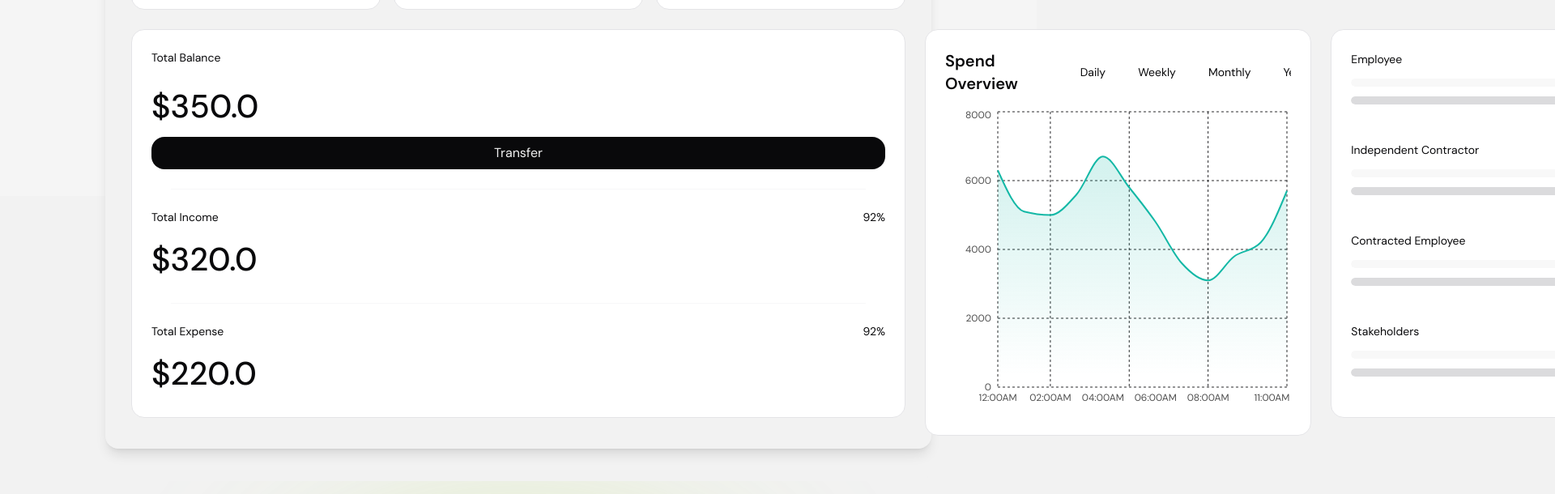
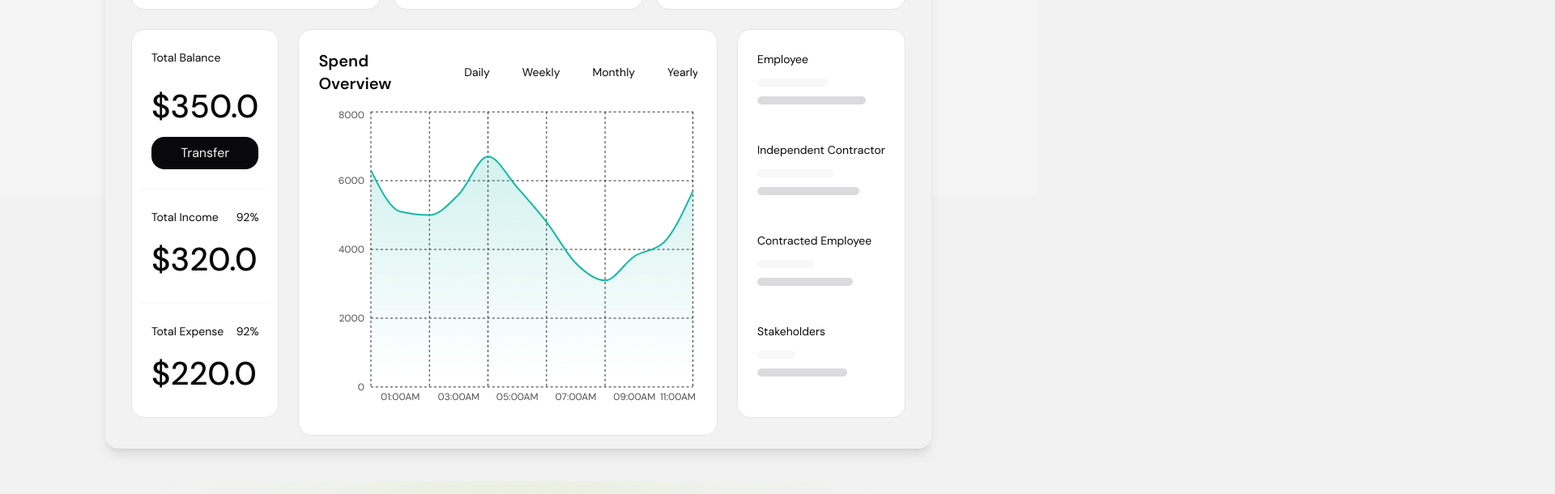
Before and after one commit to hazem-e99/Beetleware-Task25, a React (Vite) app: page / in a window 1280 px wide. Shown: the part 1146-1756 px from the top of the page at 81% size, 1920 px wide, since content can reach past the window. Built offline with nearby package versions, Linux system fonts and the light colour scheme.

Commit message:
Update StatsSection.jsx

```diff
--- a/src/components/sections/StatsSection.jsx
+++ b/src/components/sections/StatsSection.jsx
@@ -26,9 +26,9 @@ export function StatsSection() {
             initial={{ opacity: 0, x: -20 }}
             whileInView={{ opacity: 1, x: 0 }}
             viewport={{ once: true }}
-            className="w-full flex-shrink-0 h-full lg:min-h-[480px] 2xl:w-[259px]"
+            className=" flex-shrink-0 h-full lg:min-h-[480px] 2xl:w-[259px]"
           >
-            <div className="bg-card border border-border rounded-2xl overflow-hidden w-full h-full flex flex-col">
+            <div className="bg-card border border-border rounded-2xl overflow-hidden  h-full flex flex-col">
               <div className="p-4 sm:p-5 md:p-6 flex-1 flex flex-col justify-center gap-2">
                 <div className="flex items-center justify-between mb-2 sm:mb-3">
                   <h3 className="text-xs sm:text-sm text-foreground font-normal">
@@ -90,7 +90,7 @@ export function StatsSection() {
             initial={{ opacity: 0, y: 20 }}
             whileInView={{ opacity: 1, y: 0 }}
             viewport={{ once: true }}
-            className="w-full flex-1 bg-card border border-border rounded-2xl p-4 sm:p-5 md:p-6 h-full lg:min-h-[480px] 2xl:w-[881px]"
+            className=" flex-1 bg-card border border-border rounded-2xl p-4 sm:p-5 md:p-6 h-full lg:min-h-[480px] 2xl:w-[881px]"
           >
             <SpendOverviewCard data={spendData} />
           </motion.div>
@@ -98,7 +98,7 @@ export function StatsSection() {
           {/* Right Sidebar - Employee */}
           <EmployeeProgressCard
             categories={employeeCategories}
-            className="w-full flex-shrink-0 h-full lg:min-h-[480px] 2xl:w-[286px]"
+            className=" flex-shrink-0 h-full lg:min-h-[480px] 2xl:w-[286px]"
           />
         </div>
       </div>
```
